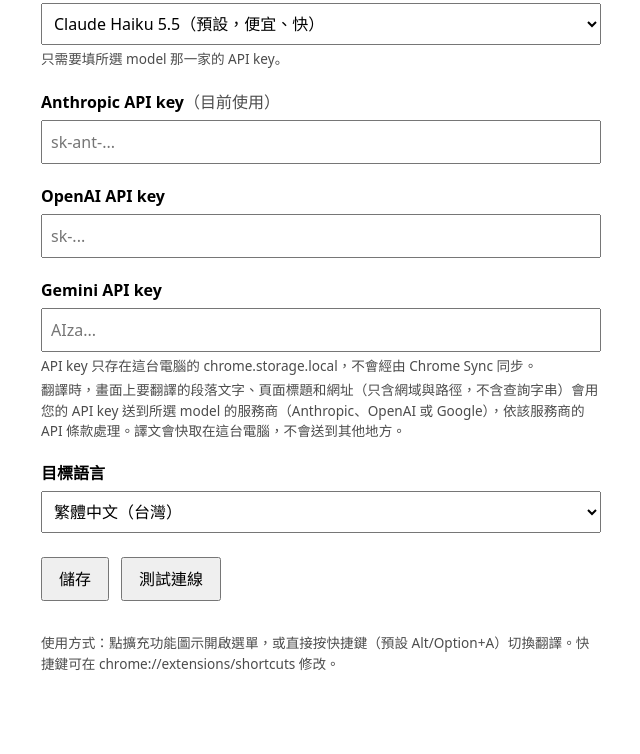
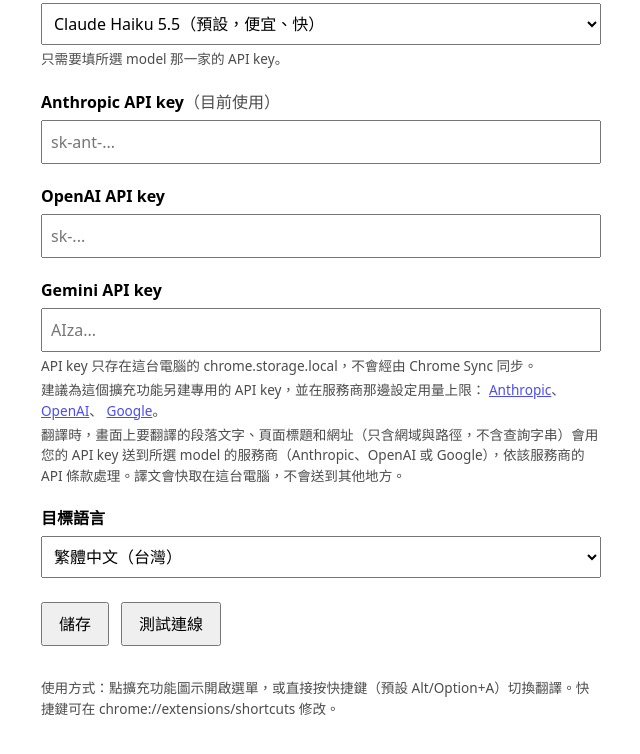
Before and after one commit to YihongGao/open-llm-translator, a website with bundled scripts: page public/options.html in a window 1280 px wide. Shown: the part 136-890 px from the top of the page, without its empty margins (319-959 px from the left). Before the commit the page ends 850 px from the top, so only its background shows below. Built offline with nearby package versions, Linux system fonts and the light colour scheme; some packages are replaced by stand-ins of ours.

Commit message:
feat(options): recommend a dedicated, spend-limited API key
Co-Authored-By: Claude Opus 5.5 <noreply@anthropic.com>

```diff
--- a/public/options.html
+++ b/public/options.html
@@ -23,6 +23,14 @@
         font-size: 0.85em;
         opacity: 0.7;
         margin: 4px 0 0;
+      }
+      .hint a {
+        color: LinkText;
+      }
+      @media (prefers-color-scheme: dark) {
+        .hint a {
+          color: #8ab4f8;
+        }
       }
       input,
       select {
@@ -76,6 +84,12 @@
       <label for="geminiApiKey">Gemini API key</label>
       <input id="geminiApiKey" type="password" autocomplete="off" spellcheck="false" placeholder="AIza..." />
       <p class="hint">API key 只存在這台電腦的 chrome.storage.local，不會經由 Chrome Sync 同步。</p>
+      <p class="hint">
+        建議為這個擴充功能另建專用的 API key，並在服務商那邊設定用量上限：
+        <a href="https://console.anthropic.com/settings/limits" target="_blank" rel="noopener noreferrer">Anthropic</a>、
+        <a href="https://platform.openai.com/settings/organization/limits" target="_blank" rel="noopener noreferrer">OpenAI</a>、
+        <a href="https://aistudio.google.com/apikey" target="_blank" rel="noopener noreferrer">Google</a>。
+      </p>
       <p class="hint" id="dataNotice">
         翻譯時，畫面上要翻譯的段落文字、頁面標題和網址（只含網域與路徑，不含查詢字串）會用您的 API key
         送到所選 model 的服務商（Anthropic、OpenAI 或 Google），依該服務商的 API 條款處理。譯文會快取在這台電腦，不會送到其他地方。
```
